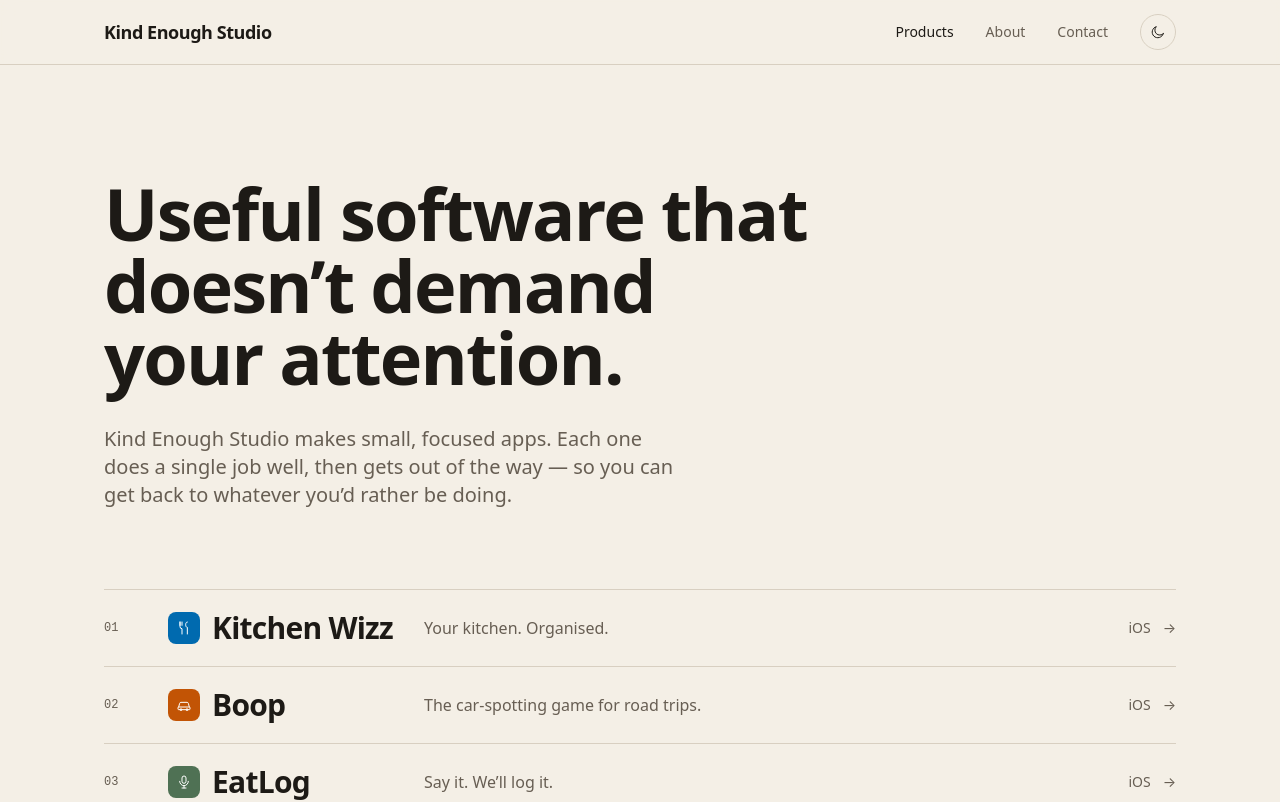
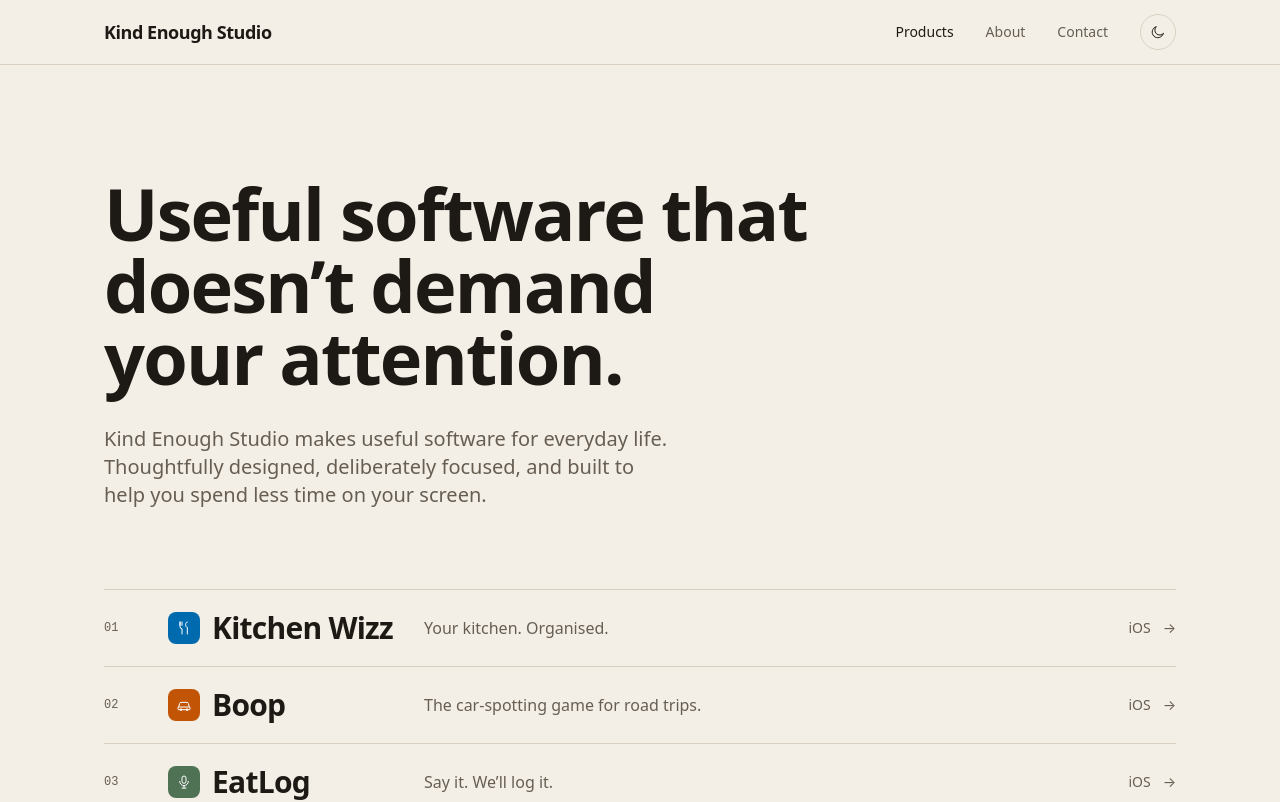
Before and after one commit to ryanborroff/KES, a React (Vite) app: page / in a window 1280 px wide. Shown: the top 802 px of the page. Built offline with nearby package versions, Linux system fonts and the light colour scheme.

Commit message:
Refine studio and product copy

```diff
--- a/src/components/Hero.jsx
+++ b/src/components/Hero.jsx
@@ -5,8 +5,8 @@ export default function Hero() {
         Useful software that doesn’t demand your attention.
       </h1>
       <p className="text-lg md:text-xl text-base-muted leading-relaxed max-w-xl mb-16 md:mb-20">
-        Kind Enough Studio makes small, focused apps. Each one does a single job well, then gets out of the way — so you can get
-        back to whatever you’d rather be doing.
+        Kind Enough Studio makes useful software for everyday life. Thoughtfully designed, deliberately focused, and built to help
+        you spend less time on your screen.
       </p>
     </section>
   )
```
